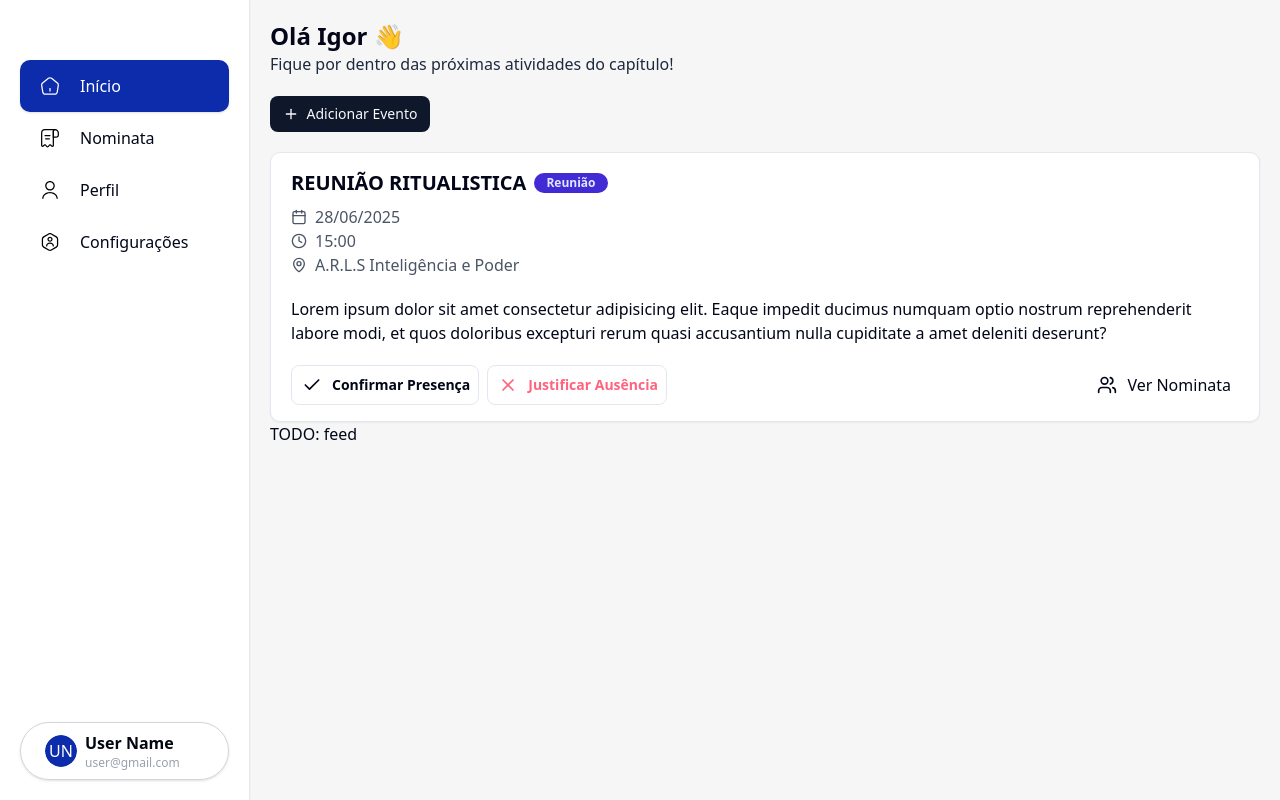
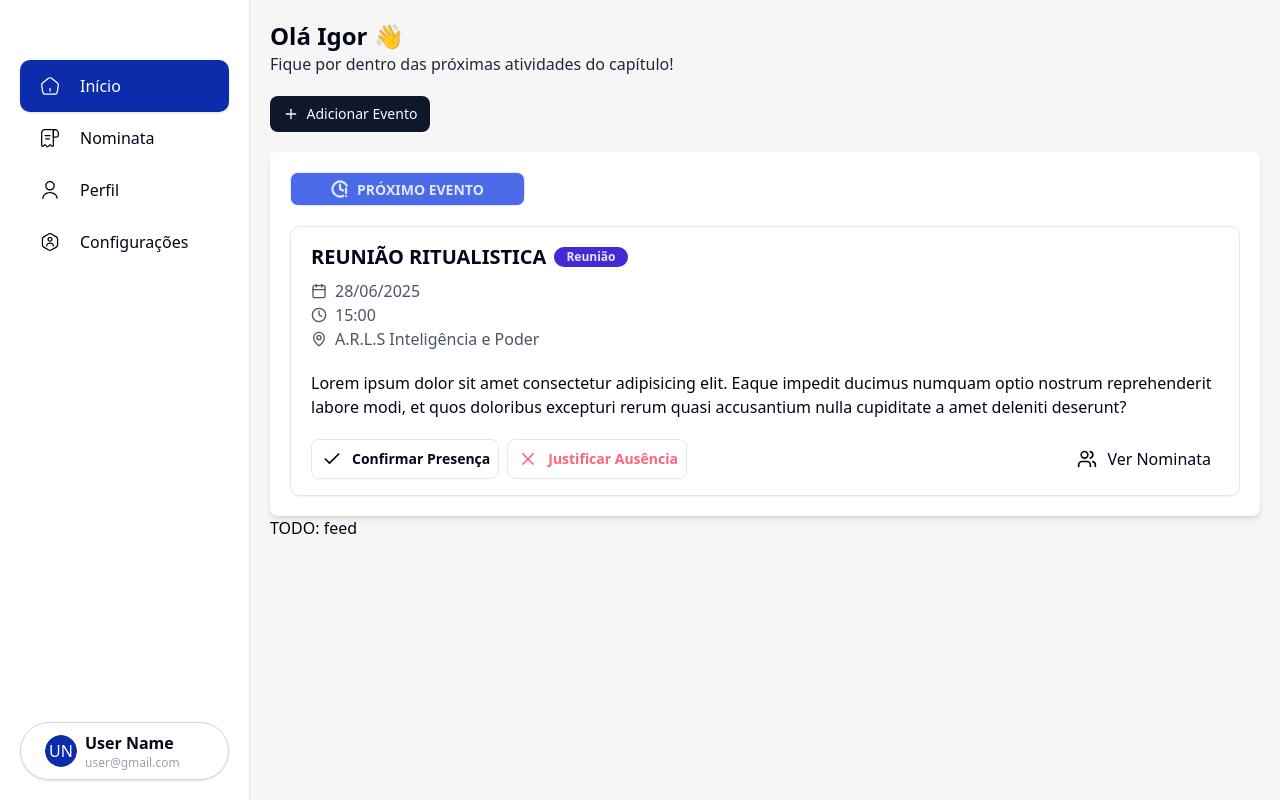
Before and after one commit to igorcol/site-tmmf, a Next.js app: page / in a window 1280 px wide. Built offline with nearby package versions, Linux system fonts and the light colour scheme.

Commit message:
feat: NextEvent section

```diff
--- a/app/(root)/page.tsx
+++ b/app/(root)/page.tsx
@@ -1,5 +1,5 @@
 import AddButton from "@/components/AddButton"
-import EventCard from "@/components/EventCard"
+import NextEvent from "@/components/NextEvent";
 
 export default function Home() {
   return (
@@ -8,7 +8,7 @@ export default function Home() {
       <AddButton />
 
       {/* TROCAR EVENT CARD POR SEÇÃO "PROXIMO EVENTO" */}
-      <EventCard />
+      <NextEvent />
 
       {/* SEÇÃO "FEED" COM VARIOS CARDS DE EVENTO */}
       <p>TODO: feed</p>
--- a/app/globals.css
+++ b/app/globals.css
@@ -11,6 +11,8 @@
   --font-mono: var(--font-geist-mono);
 
   --color-tmmf: #0c2cab;
+  --color-tmmf-ligth: #4a6ae8;
+
   --color-notwhite: #f6f6f6
 ;
 
--- /dev/null
+++ b/components/NextEvent.tsx
@@ -0,0 +1,17 @@
+import React from 'react'
+import EventCard from './EventCard'
+import { ClockAlert } from 'lucide-react'
+
+const NextEvent = () => {
+  return (
+    <div className='p-5 bg-white rounded-md shadow-md space-y-5'>
+        <div className="badge border bg-tmmf-ligth font-bold uppercase badge-primary px-10 py-4 cursor-default">
+            <ClockAlert size={18} strokeWidth={3} />
+            <p>Próximo Evento</p>
+        </div>
+      <EventCard />
+    </div>
+  )
+}
+
+export default NextEvent
```
